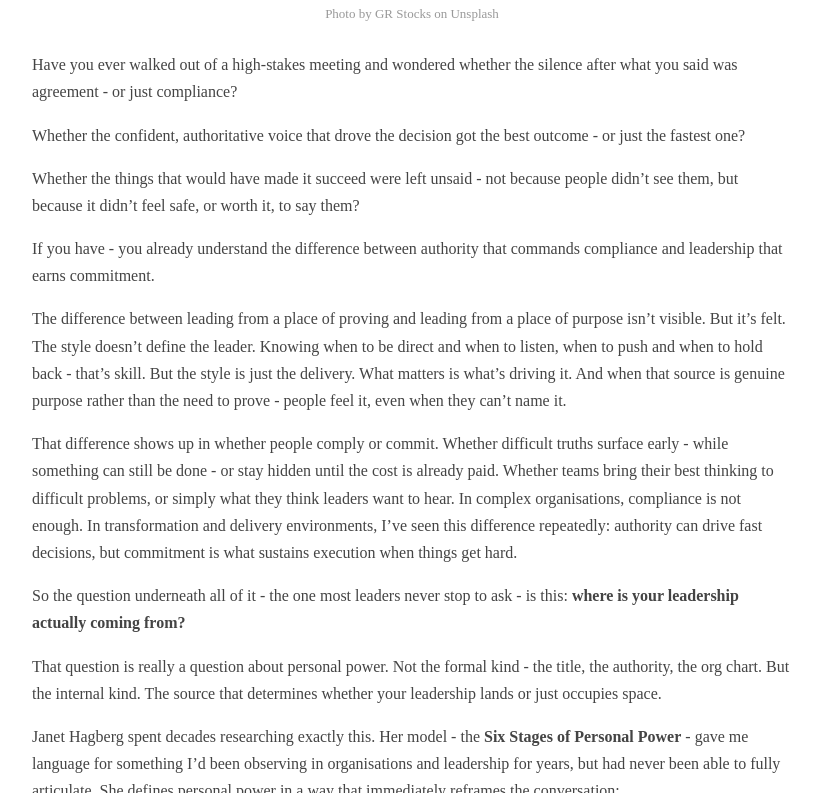
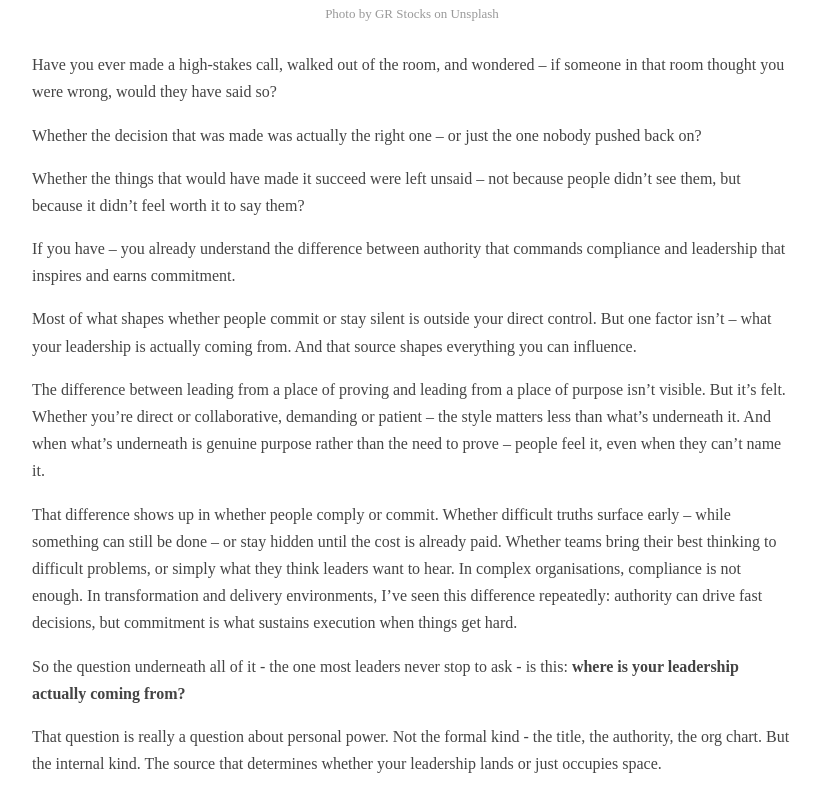
Before and after one commit to prabhamarkandan/prabhamarkandan.github.io, a Jekyll site: the page built from _posts/2026-05-30-the-six-stages-a-mirror-for-the-ambitious.md, in a window 1280 px wide and 1400 px high. Shown: the part 607-1400 px from the top of the window, without its empty margins (228-1048 px from the left). Built offline with Jekyll 4.4.1, drawn with Linux system fonts in a browser that asks for light colours.

Commit message:
Content: update opening paragraphs of Power With Purpose post

```diff
--- a/_posts/2026-05-30-the-six-stages-a-mirror-for-the-ambitious.md
+++ b/_posts/2026-05-30-the-six-stages-a-mirror-for-the-ambitious.md
@@ -11,17 +11,19 @@ image: /images/power-with-purpose.jpg
 image_caption: "Photo by GR Stocks on Unsplash"
 ---
 
-Have you ever walked out of a high-stakes meeting and wondered whether the silence after what you said was agreement - or just compliance?
+Have you ever made a high-stakes call, walked out of the room, and wondered – if someone in that room thought you were wrong, would they have said so?
 
-Whether the confident, authoritative voice that drove the decision got the best outcome - or just the fastest one?
+Whether the decision that was made was actually the right one – or just the one nobody pushed back on?
 
-Whether the things that would have made it succeed were left unsaid - not because people didn't see them, but because it didn't feel safe, or worth it, to say them?
+Whether the things that would have made it succeed were left unsaid – not because people didn't see them, but because it didn't feel worth it to say them?
 
-If you have - you already understand the difference between authority that commands compliance and leadership that earns commitment.
+If you have – you already understand the difference between authority that commands compliance and leadership that inspires and earns commitment.
 
-The difference between leading from a place of proving and leading from a place of purpose isn't visible. But it's felt. The style doesn't define the leader. Knowing when to be direct and when to listen, when to push and when to hold back - that's skill. But the style is just the delivery. What matters is what's driving it. And when that source is genuine purpose rather than the need to prove - people feel it, even when they can't name it.
+Most of what shapes whether people commit or stay silent is outside your direct control. But one factor isn't – what your leadership is actually coming from. And that source shapes everything you can influence.
 
-That difference shows up in whether people comply or commit. Whether difficult truths surface early - while something can still be done - or stay hidden until the cost is already paid. Whether teams bring their best thinking to difficult problems, or simply what they think leaders want to hear. In complex organisations, compliance is not enough. In transformation and delivery environments, I've seen this difference repeatedly: authority can drive fast decisions, but commitment is what sustains execution when things get hard.
+The difference between leading from a place of proving and leading from a place of purpose isn't visible. But it's felt. Whether you're direct or collaborative, demanding or patient – the style matters less than what's underneath it. And when what's underneath is genuine purpose rather than the need to prove – people feel it, even when they can't name it.
+
+That difference shows up in whether people comply or commit. Whether difficult truths surface early – while something can still be done – or stay hidden until the cost is already paid. Whether teams bring their best thinking to difficult problems, or simply what they think leaders want to hear. In complex organisations, compliance is not enough. In transformation and delivery environments, I've seen this difference repeatedly: authority can drive fast decisions, but commitment is what sustains execution when things get hard.
 
 So the question underneath all of it - the one most leaders never stop to ask - is this: **where is your leadership actually coming from?**
 
```
